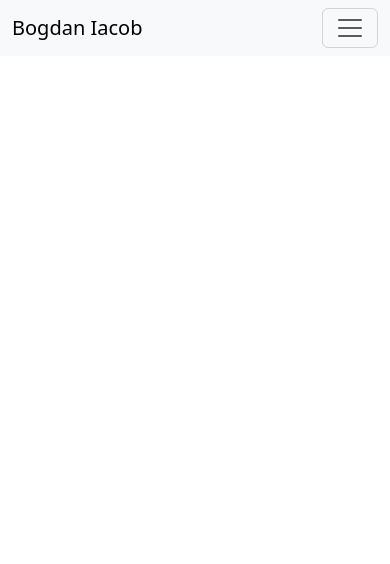
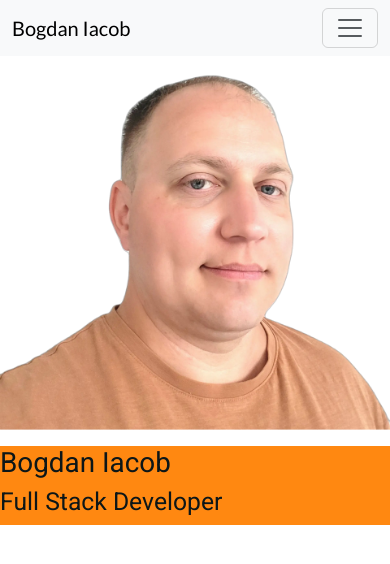
Before and after one commit to BogdanCatalin-Iacob/Bogdan-portfolio, a Flask app: page / in a window 390 px wide; the page is wider, and only the part inside the window is pictured. Shown: the top 564 px of that part. Run offline with Flask 3, Linux system fonts and the light colour scheme; some libraries are stand-ins or nearby versions.

Commit message:
Add profile image

```diff
--- a/bogdan_portfolio/static/css/style.css
+++ b/bogdan_portfolio/static/css/style.css
@@ -38,3 +38,10 @@ h6 {
 .bg-color-name-title {
     background-color: var(--color-orange);
 }
+
+.profile-photo {
+    min-height: 20rem;
+    transition: all .5s ease-in-out;
+    -moz-transition: all .5s ease-in-out;
+    -webkit-transition: all .5s ease-in-out;
+}
--- a/bogdan_portfolio/templates/base.html
+++ b/bogdan_portfolio/templates/base.html
@@ -29,6 +29,10 @@
         rel="stylesheet">
     <!--end google fonts-->
 
+    <!--custom css-->
+    <link rel="stylesheet" href="{{ url_for('static', filename='css/style.css') }}">
+    <!--end custom css-->
+
     <title>Bogdan Iacob</title>
 </head>
 
@@ -52,6 +56,24 @@
             </div>
         </nav>
         <!--end navbar-->
+
+        <!--profile header-->
+        <section>
+            <div class="row">
+                <img src="{{ url_for('static', filename='images/bogdan_no_background.webp') }}"
+                    alt="Image of Bogdan Iacob" class="col-md-4 profile-photo">
+                <div class="col-md-8">
+                    <div class="row bg-color-name-title">
+                        <div class="col heading">
+                            <h1 class="name">Bogdan Iacob</h1>
+                            <h2 class="title">Full Stack Developer</h2>
+                        </div>
+                    </div>
+                </div>
+            </div>
+        </section>
+        <!--end profile header-->
+
     </header>
 
     <section>
```
Also changed, not shown: bogdan_portfolio/static/images/bogdan_no_background.webp (added).
